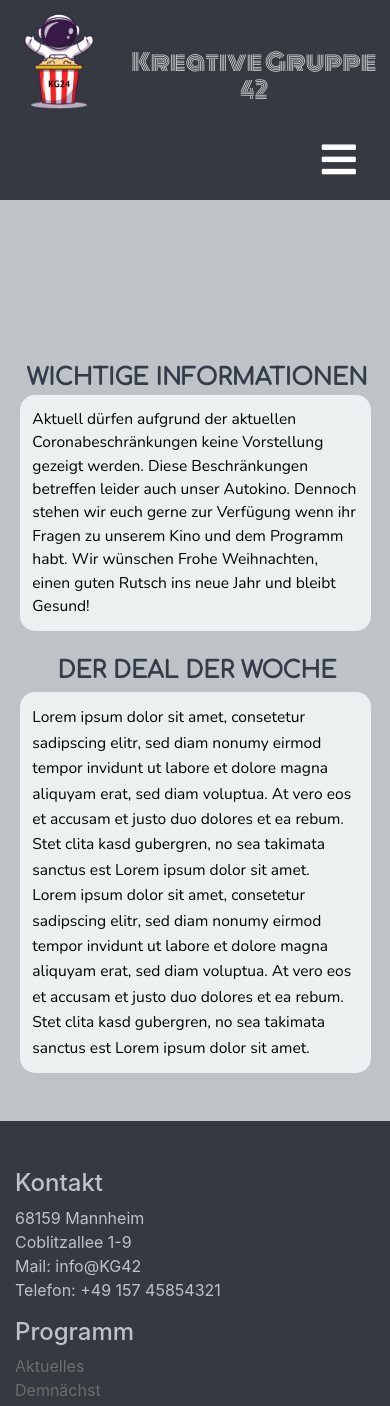
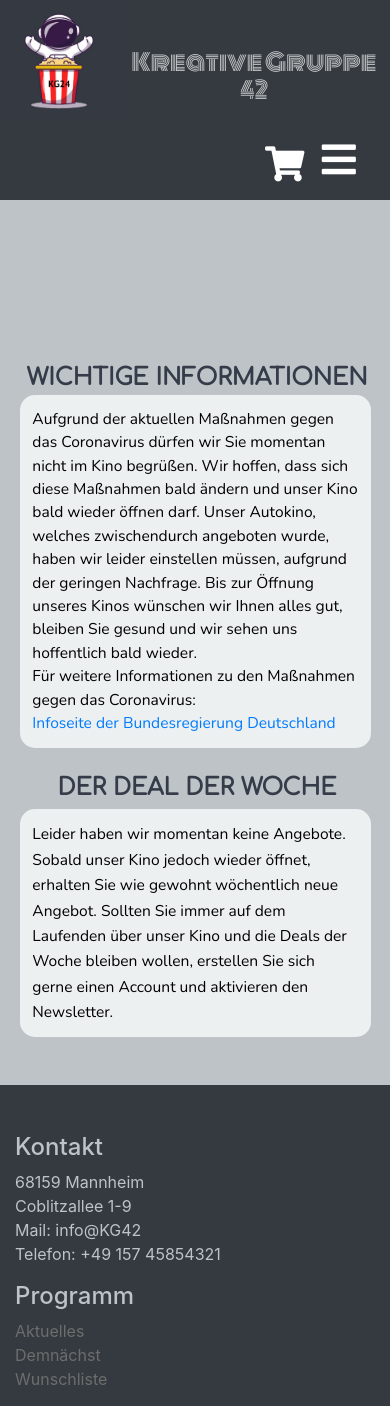
Before and after one commit to MoayadYaghi/Frontend-Kinosystem, a React (Create React App) app: page / in a window 390 px wide. Shown: the top 1406 px of the page. Built offline with nearby package versions, Linux system fonts and the light colour scheme; no server answers.

Commit message:
Warenkorb Navbar

```diff
--- a/src/Components/DealderWoche/DealDW.js
+++ b/src/Components/DealderWoche/DealDW.js
@@ -1,12 +1,15 @@
 import React, { Component } from "react";
 import "./DealDW.css";
-
+import { animateScroll as scroll } from "react-scroll";
 import { Link } from "react-router-dom";
 
 class DealDW extends Component {
+  clicked(){
+    scroll.scrollToTop()
+  }
 
   render() {
-    const SnacksLink = "/Shop/Snacks";
+    const SnacksLink = "/Registrieren";
     return (
       <div className="">
         <div className="InfoDWÜberschrift">
@@ -15,18 +18,11 @@ class DealDW extends Component {
         </Link>
         </div>
         <div className="DESIGNBOX" style={{cursor: "pointer"}} >
-        <Link className="DESIGNTextField" to={SnacksLink}>
+        <Link className="DESIGNTextField" onClick={this.clicked()} to={SnacksLink}>
+
+          Leider haben wir momentan keine Angebote. Sobald unser Kino jedoch wieder öffnet, erhalten Sie wie gewohnt wöchentlich neue Angebot. Sollten Sie immer auf dem Laufenden über unser Kino und die Deals der Woche bleiben wollen, erstellen Sie sich gerne einen Account und aktivieren den Newsletter.
 
 
-          Lorem ipsum dolor sit amet, consetetur sadipscing elitr, sed diam
-          nonumy eirmod tempor invidunt ut labore et dolore magna aliquyam erat,
-          sed diam voluptua. At vero eos et accusam et justo duo dolores et ea
-          rebum. Stet clita kasd gubergren, no sea takimata sanctus est Lorem
-          ipsum dolor sit amet. Lorem ipsum dolor sit amet, consetetur
-          sadipscing elitr, sed diam nonumy eirmod tempor invidunt ut labore et
-          dolore magna aliquyam erat, sed diam voluptua. At vero eos et accusam
-          et justo duo dolores et ea rebum. Stet clita kasd gubergren, no sea
-          takimata sanctus est Lorem ipsum dolor sit amet.
         </Link></div><br/><br/>
       </div>
     );
--- a/src/Components/DealderWoche/InfoderWoche.js
+++ b/src/Components/DealderWoche/InfoderWoche.js
@@ -1,6 +1,6 @@
 import React, { Component } from "react";
 import "./DealDW.css";
-
+import { Link } from "react-router-dom";
 
 class DealDW extends Component {
   constructor(props) {
@@ -17,18 +17,17 @@ class DealDW extends Component {
     return (
       <div className="" style={{marginTop:"10rem"}}>
         <div className="InfoDWÜberschrift">
-          <div className="DESIGNHeadline2" onClick={this.clickhandler}>
+          <div className="DESIGNHeadline2" >
             {" "}
             &#160; Wichtige Informationen &#160;
           </div>
         </div>
-        <div className="DESIGNBOX" onClick={this.clickhandler} style={{cursor: "default"}}>
+        <div className="DESIGNBOX"  style={{cursor: "default"}}>
           <div className ="DESIGNTextField">
-          Aktuell dürfen aufgrund der aktuellen Coronabeschränkungen keine
-          Vorstellung gezeigt werden. Diese Beschränkungen betreffen leider auch
-          unser Autokino. Dennoch stehen wir euch gerne zur Verfügung wenn ihr
-          Fragen zu unserem Kino und dem Programm habt. Wir wünschen Frohe
-          Weihnachten, einen guten Rutsch ins neue Jahr und bleibt Gesund!
+            Aufgrund der aktuellen Maßnahmen gegen das Coronavirus dürfen wir Sie momentan nicht im Kino begrüßen. Wir hoffen, dass sich diese Maßnahmen bald ändern und unser Kino bald wieder öffnen darf. Unser Autokino, welches zwischendurch angeboten wurde, haben wir leider einstellen müssen, aufgrund der geringen Nachfrage. Bis zur Öffnung unseres Kinos wünschen wir Ihnen alles gut, bleiben Sie gesund und wir sehen uns hoffentlich bald wieder.<br/>
+            Für weitere Informationen zu den Maßnahmen gegen das Coronavirus: <br/>
+            <Link to ={"https://www.bundesregierung.de/breg-de/themen/coronavirus/corona-massnahmen-1734724"}>Infoseite der Bundesregierung Deutschland</Link>
+
         </div></div>
       </div>
     );
--- a/src/Components/Login/Anmeldung.js
+++ b/src/Components/Login/Anmeldung.js
@@ -52,6 +52,9 @@ class Anmeldung extends Component {
 
     this.setState({ [name]: Value });
     /* this.setState({[name]: Pass}); */
+  }
+  componentDidMount(){
+    scroll.scrollToTop()
   }
 
   handleSubmit(event) {
--- a/src/Components/Navbar/Navbar.css
+++ b/src/Components/Navbar/Navbar.css
@@ -130,8 +130,8 @@
     position: absolute;
     top: 0;
     right: 0;
-    transform: translate(-110%, -80%);
-    font-size: 4vw;
+    transform: translate(-110%, -40%);
+    font-size: 6vw;
     cursor: pointer;
   }
 
@@ -178,6 +178,10 @@
   }
   .Gruppenname{
     padding-top: 2rem;
+  }
+  .menu-cart{
+    transform: translate(30vw, -50%);
+    font-size: 5vw;
   }
 
 }
@@ -242,6 +246,10 @@
   .nav-links-mobile {
     transform: translateY(-300px);
 }
+.menu-cart{
+  transform: translate(15vw, -10%);
+  font-size: 12vw;
+}
 }
 
 @media screen and (min-width: 251px) and (max-width: 350px) {
@@ -267,6 +275,10 @@
   }
   .Gruppenname{
     padding-top: 4rem;
+  }
+  .menu-cart{
+    transform: translate(18vw, -10%);
+    font-size: 10vw;
   }
 }
 
@@ -294,6 +306,10 @@
   .Gruppenname{
     padding-top: 3rem;
   }
+  .menu-cart{
+    transform: translate(23vw, 10%);
+    font-size: 9vw;
+  }
 }
 
 @media screen and (min-width: 451px) and (max-width: 600px) {
@@ -318,6 +334,10 @@
     color: #fff;
     font-size: 8vw;
   }
+  .menu-cart{
+    transform: translate(28vw, 0%);
+    font-size: 7vw;
+  }
 }
 
 @media screen and (min-width: 601px) and (max-width: 750px) {
@@ -340,6 +360,11 @@
   }
   .fa-times {
     font-size: 8vw;
+  }
+  .menu-cart{
+    transform: translate(29vw, -5%);
+    font-size: 7vw;
+
   }
 }
 
@@ -437,3 +462,6 @@
   height: 1vw;
   background: var(--mainDark);
 }
+.menu-cart{
+  color: white
+}
--- a/src/Components/Navbar/Navbar.js
+++ b/src/Components/Navbar/Navbar.js
@@ -14,6 +14,8 @@ class Navbar extends Component {
 
   render() {
     const LogInLink = "/Login";
+    const WarenkorbLink = "/Warenkorb";
+
     var Nutzername = sessionStorage.getItem("NutzerName");
     return (
       <div>
@@ -46,7 +48,15 @@ class Navbar extends Component {
             <Link className="signIn" to={LogInLink}>
               {Nutzername === null ? "Sign In" : Nutzername}
             </Link>
+
           </div>
+
+            <Link to={WarenkorbLink}>
+            <div className = "menu-cart">
+            <i className="fas fa-shopping-cart"></i>
+            </div>
+            </Link>
+
         </nav>
       </div>
     );
```
Also changed, not shown: 1 other file (tests, documents, lock files or other folders).
